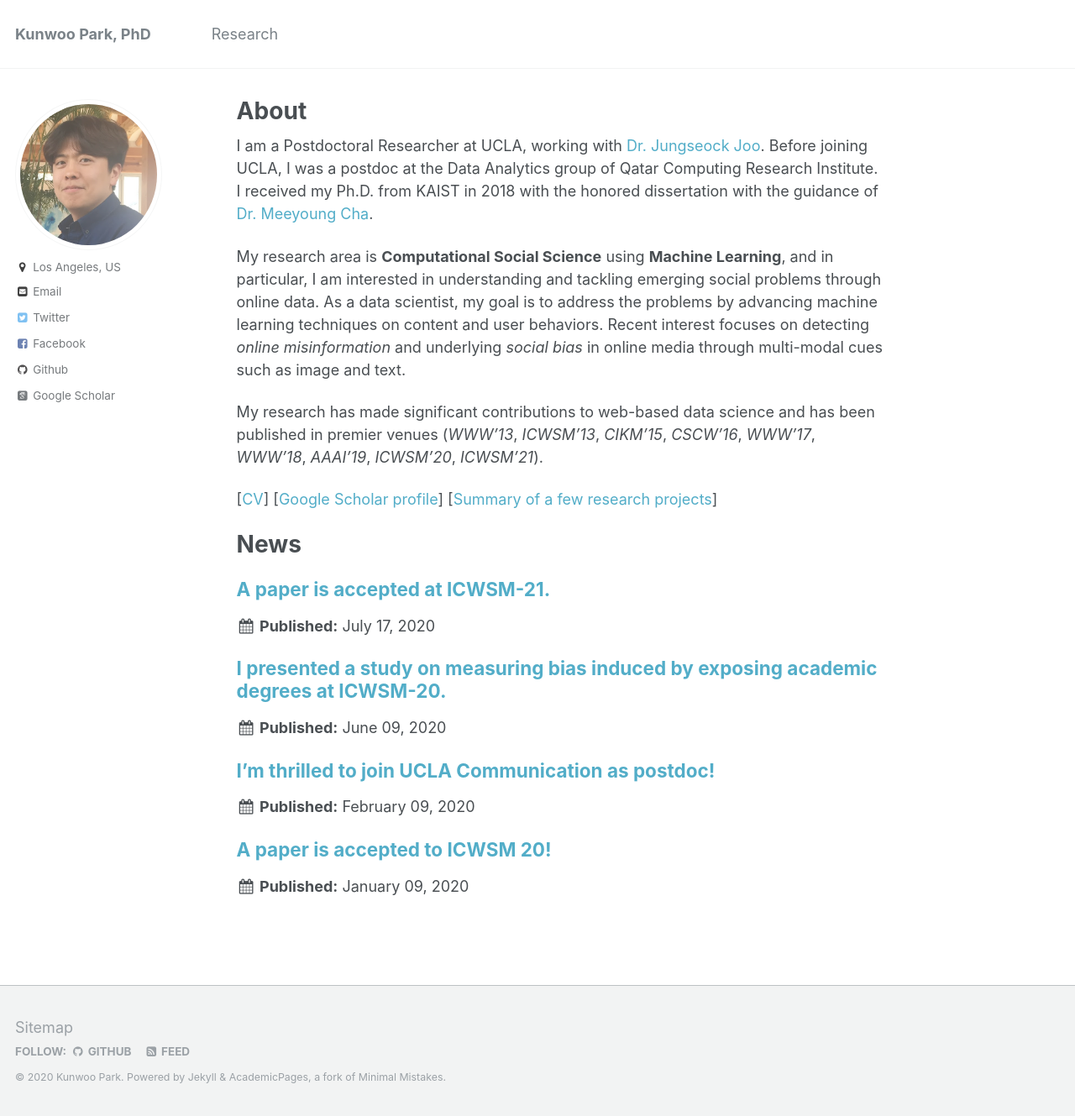
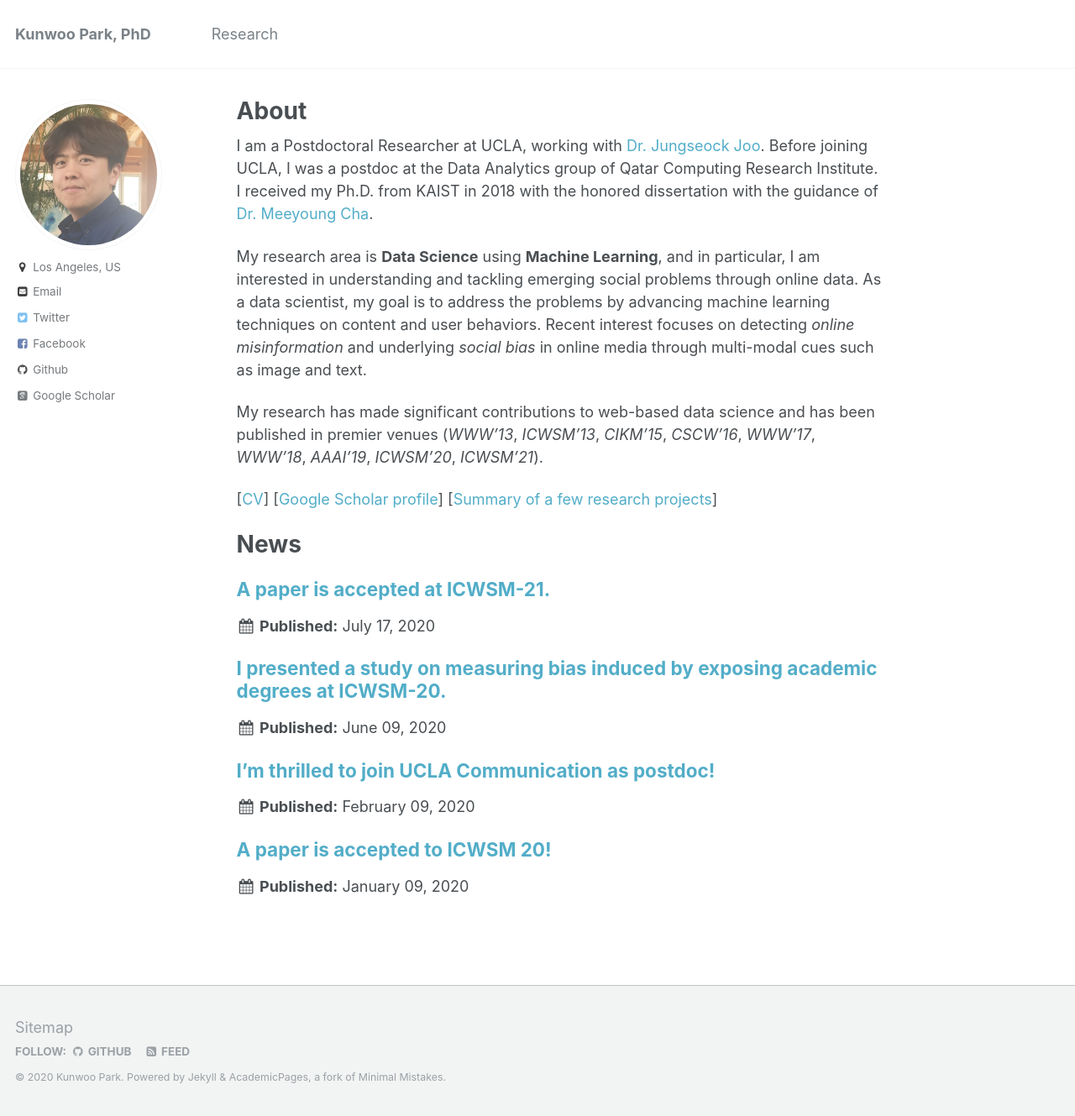
Before and after one commit to bywords/bywords.github.io, a Jekyll site: the page built from _pages/about.md, in a window 1280 px wide and 1329 px high. Shown: the whole window at 84% size. Built offline with Jekyll 4.4.1, drawn with Linux system fonts in a browser that asks for light colours; some web fonts are replaced.

Commit message:
updated site

```diff
--- a/_pages/about.md
+++ b/_pages/about.md
@@ -10,7 +10,7 @@ redirect_from:
 
 I am a Postdoctoral Researcher at UCLA, working with [Dr. Jungseock Joo](http://jsjoo.com). Before joining UCLA, I was a postdoc at the Data Analytics group of Qatar Computing Research Institute. I received my Ph.D. from KAIST in 2018 with the honored dissertation with the guidance of [Dr. Meeyoung Cha](https://ds.ibs.re.kr/index.php/ci/).
 
-My research area is **Computational Social Science** using **Machine Learning**, and in particular, I am interested in understanding and tackling emerging social problems through online data. As a data scientist, my goal is to address the problems by advancing machine learning techniques on content and user behaviors. Recent interest focuses on detecting *online misinformation* and underlying *social bias* in online media through multi-modal cues such as image and text.
+My research area is **Data Science** using **Machine Learning**, and in particular, I am interested in understanding and tackling emerging social problems through online data. As a data scientist, my goal is to address the problems by advancing machine learning techniques on content and user behaviors. Recent interest focuses on detecting *online misinformation* and underlying *social bias* in online media through multi-modal cues such as image and text.
 
 My research has made significant contributions to web-based data science and has been published in premier venues (*WWW'13*, *ICWSM'13*, *CIKM'15*, *CSCW'16*, *WWW'17*, *WWW'18*, *AAAI'19*, *ICWSM'20*, *ICWSM'21*).
 
```
